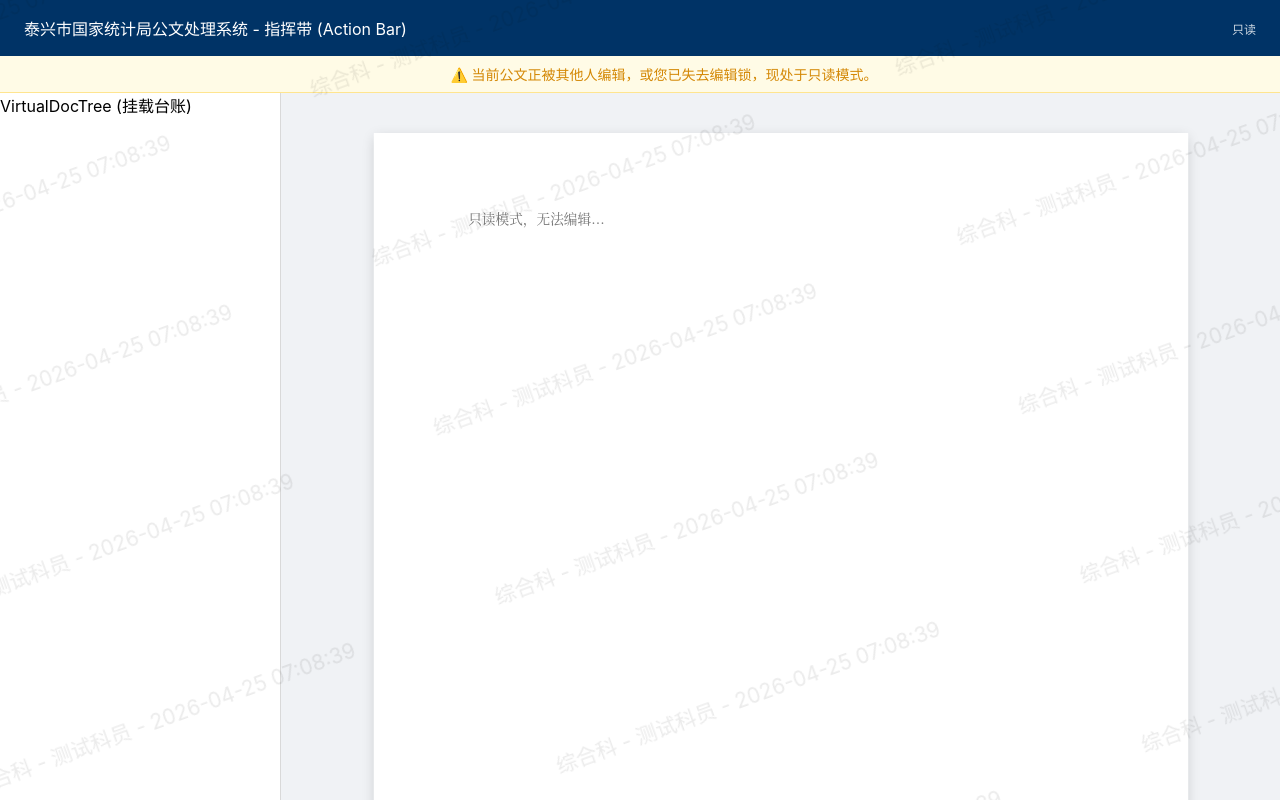
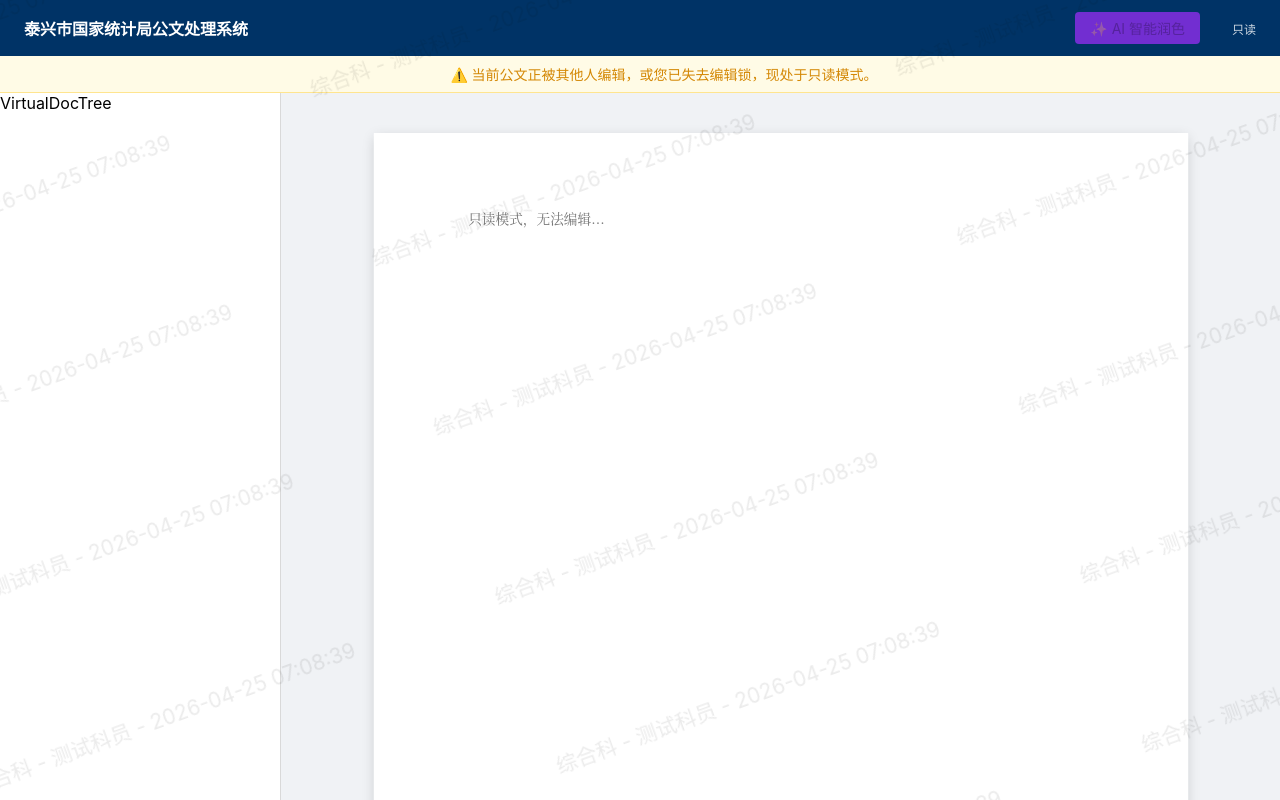
Before and after one commit to jstxzpf/newgwsh, a React (Vite) app in the folder frontend/: page /workspace/1 in a window 1280 px wide. Shown: the top 800 px of the page. Built offline with nearby package versions, Linux system fonts and the light colour scheme; no server answers.

Commit message:
feat(frontend): integrate AI polish action, SSE watcher, and diff view into workspace

```diff
--- a/frontend/src/pages/Workspace.tsx
+++ b/frontend/src/pages/Workspace.tsx
@@ -1,63 +1,142 @@
 import React, { useEffect } from 'react';
+import { Button, Spin, Modal, message } from 'antd';
 import { A4Engine } from '../components/Workspace/A4Engine';
+import { DiffView } from '../components/Workspace/DiffView';
 import { useEditorStore } from '../store/useEditorStore';
 import { useLockGuard } from '../hooks/useLockGuard';
 import { useAutoSave } from '../hooks/useAutoSave';
 import { LockConflictBanner } from '../components/Workspace/LockConflictBanner';
+import { useTaskWatcher } from '../hooks/useTaskWatcher';
+import apiClient from '../api/client';
+import { useAuthStore } from '../store/useAuthStore';
 
 export const Workspace: React.FC = () => {
-  const { currentDocId, content, setContent, setDocId } = useEditorStore();
+  const { currentDocId, content, aiPolishedContent, setContent, setDocId, viewMode, setViewMode, setPolishedContent } = useEditorStore();
+  const userInfo = useAuthStore(state => state.userInfo);
+  const { lockState } = useLockGuard(currentDocId);
+  useAutoSave(currentDocId, lockState);
 
-  // 模拟进入页面时初始化一个 docId (实际应从路由参数获取)
+  const { watchTask, taskStatus, progress } = useTaskWatcher();
+  const isReadOnly = lockState !== 'LOCKED';
+  const isProcessing = taskStatus === 'QUEUED' || taskStatus === 'PROCESSING';
+
   useEffect(() => {
     if (!currentDocId) {
       setDocId('test-doc-uuid-1234');
     }
   }, [currentDocId, setDocId]);
 
-  // 挂载锁守卫
-  const { lockState } = useLockGuard(currentDocId);
-  // 挂载自动保存引擎
-  useAutoSave(currentDocId, lockState);
+  const handleTriggerPolish = async () => {
+    if (isReadOnly || !currentDocId || !userInfo) return;
+    try {
+      const res = await apiClient.post(`/documents/${currentDocId}/polish`, null, {
+        params: { user_id: userInfo.userId }
+      });
+      watchTask(res.data.task_id, (result) => {
+        setPolishedContent(result);
+        setViewMode('DIFF');
+        message.success('AI 润色完成，已进入比对模式');
+      });
+    } catch (err) {
+      message.error('触发润色失败');
+    }
+  };
 
-  const isReadOnly = lockState !== 'LOCKED';
+  const handleApplyPolish = async () => {
+    if (!currentDocId) return;
+    try {
+      await apiClient.post(`/documents/${currentDocId}/apply-polish`, {
+        final_content: aiPolishedContent
+      });
+      setContent(aiPolishedContent || '');
+      setViewMode('SINGLE');
+      setPolishedContent(null);
+      message.success('已接受润色并合并原稿');
+    } catch (err) {
+      message.error('应用润色失败');
+    }
+  };
+
+  const handleDiscardPolish = async () => {
+    if (!currentDocId) return;
+    Modal.confirm({
+      title: '放弃建议',
+      content: '确定要放弃当前的润色建议并回到原稿吗？',
+      onOk: async () => {
+        try {
+          await apiClient.post(`/documents/${currentDocId}/discard-polish`);
+          setViewMode('SINGLE');
+          setPolishedContent(null);
+          message.info('已丢弃润色建议');
+        } catch (err) {
+          message.error('操作失败');
+        }
+      }
+    });
+  };
 
   return (
     <div style={{ height: '100vh', display: 'flex', flexDirection: 'column' }}>
-      <div style={{ height: '56px', background: '#003366', color: '#fff', display: 'flex', alignItems: 'center', padding: '0 24px' }}>
-        <span>泰兴市国家统计局公文处理系统 - 指挥带 (Action Bar)</span>
-        <span style={{ marginLeft: 'auto', fontSize: '12px', opacity: 0.8 }}>
+      <div style={{ height: '56px', background: '#003366', color: '#fff', display: 'flex', alignItems: 'center', padding: '0 24px', gap: '16px' }}>
+        <span style={{ fontWeight: 'bold' }}>泰兴市国家统计局公文处理系统</span>
+        <div style={{ flex: 1 }}></div>
+
+        {viewMode === 'SINGLE' && (
+          <Button
+            type="primary"
+            style={{ backgroundColor: '#722ed1', border: 'none' }}
+            onClick={handleTriggerPolish}
+            loading={isProcessing}
+            disabled={isReadOnly || content.length === 0}
+          >
+            {isProcessing ? `AI 研读中... ${progress}%` : '✨ AI 智能润色'}
+          </Button>
+        )}
+
+        {viewMode === 'DIFF' && (
+          <>
+            <Button onClick={handleDiscardPolish} danger>丢弃建议</Button>
+            <Button type="primary" onClick={handleApplyPolish} style={{ backgroundColor: '#52c41a', border: 'none' }}>接受并合并</Button>
+          </>
+        )}
+
+        <span style={{ fontSize: '12px', opacity: 0.8, marginLeft: '16px' }}>
           {lockState === 'ACQUIRING' ? '正在获取锁...' : lockState === 'LOCKED' ? '已锁定' : '只读'}
         </span>
       </div>
 
       <LockConflictBanner lockState={lockState} />
 
-      <div style={{ flex: 1, display: 'flex', overflow: 'hidden' }}>
+      <div style={{ flex: 1, display: 'flex', overflow: 'hidden', position: 'relative' }}>
+        {isProcessing && (
+          <div style={{
+            position: 'absolute', top: 0, left: 0, right: 0, bottom: 0,
+            backgroundColor: 'rgba(255,255,255,0.7)', backdropFilter: 'blur(2px)',
+            zIndex: 50, display: 'flex', flexDirection: 'column', justifyContent: 'center', alignItems: 'center'
+          }}>
+            <Spin size="large" />
+            <div style={{ marginTop: 20, color: '#003366', fontWeight: 'bold' }}>AI 正在研读台账并组织政务语言，请稍候... ({progress}%)</div>
+          </div>
+        )}
+
         <div style={{ width: '280px', borderRight: '1px solid #d9d9d9', background: '#fff' }}>
-          VirtualDocTree (挂载台账)
+          VirtualDocTree
         </div>
-        <div style={{ flex: 1, background: 'var(--bg-workspace)' }}>
+        <div style={{ flex: 1, background: 'var(--bg-workspace)', overflowY: 'auto' }}>
+          {viewMode === 'SINGLE' ? (
             <A4Engine>
               <textarea
                 value={content}
                 onChange={(e) => setContent(e.target.value)}
                 disabled={isReadOnly}
-              style={{
-                width: '100%',
-                height: '100%',
-                minHeight: '1000px',
-                border: 'none',
-                resize: 'none',
-                outline: 'none',
-                backgroundColor: 'transparent',
-                cursor: isReadOnly ? 'not-allowed' : 'text',
-                color: isReadOnly ? '#555' : 'inherit'
-              }}
+                style={{ width: '100%', height: '100%', minHeight: '1000px', border: 'none', resize: 'none', outline: 'none', backgroundColor: 'transparent', cursor: isReadOnly ? 'not-allowed' : 'text', color: isReadOnly ? '#555' : 'inherit' }}
                 placeholder={isReadOnly ? "只读模式，无法编辑..." : "请在此输入公文正文..."}
                 className="gov-text"
               />
             </A4Engine>
+          ) : (
+            <DiffView />
+          )}
         </div>
       </div>
     </div>
```
Lines whose indentation alone changed are shown as unchanged.
